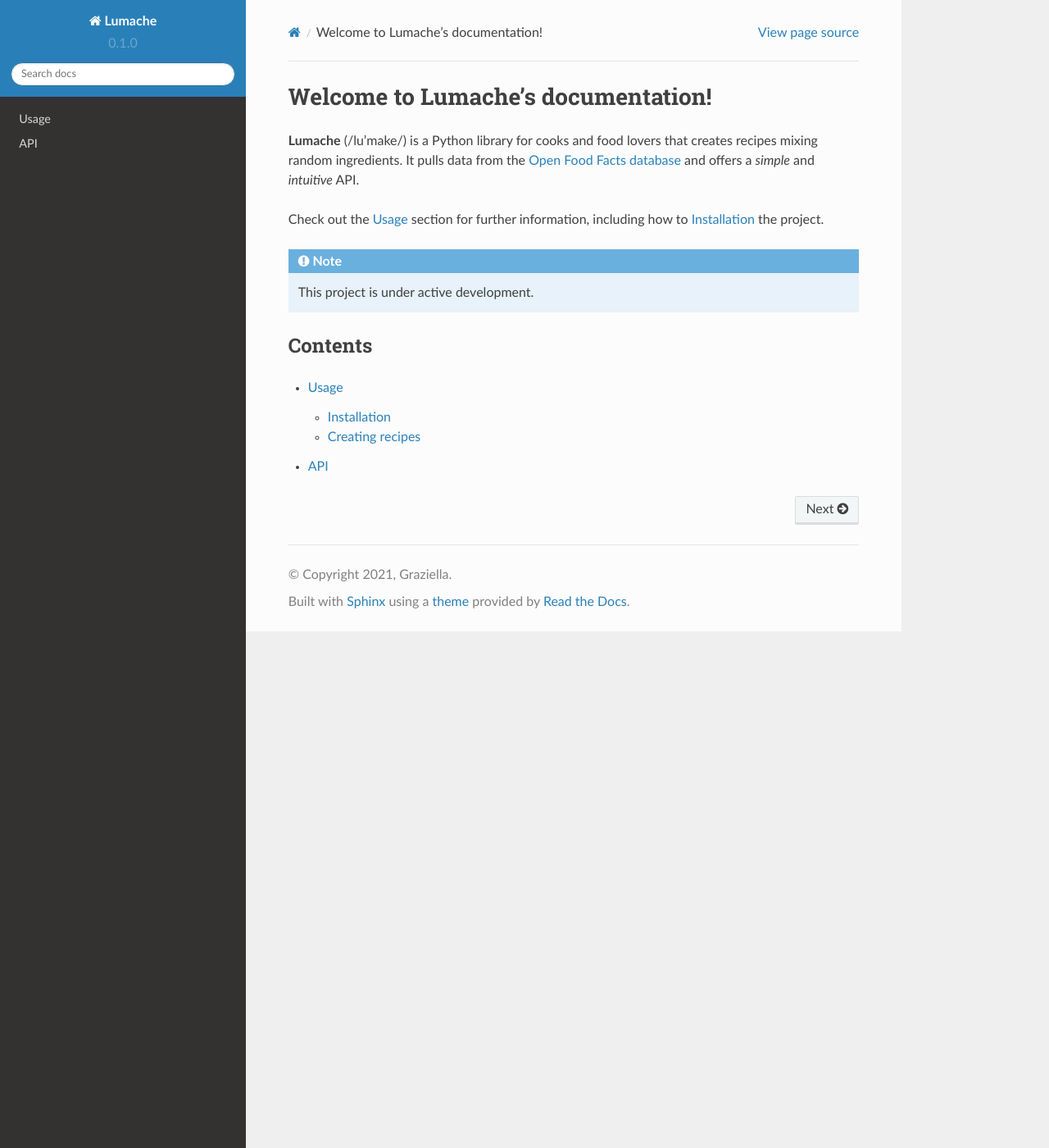
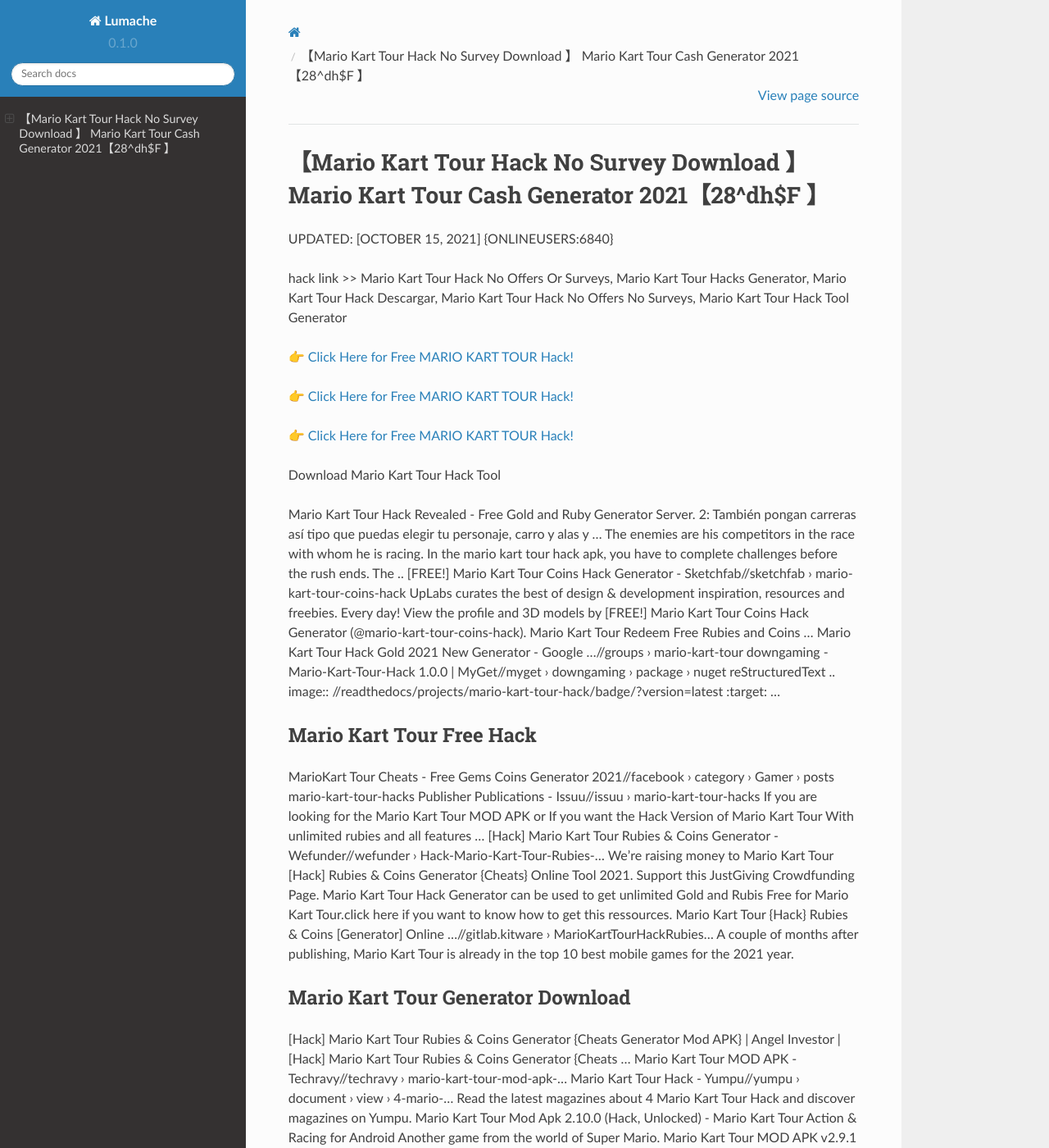
Before and after one commit to Eriknb/89MarioKartTour, a Sphinx documentation site: the page built from docs/source/index.rst, in a window 1280 px wide and 1400 px high. Shown: the whole window at 82% size. Built offline with Sphinx 7.4.7 and the Read the Docs theme 2.0.0, drawn with Linux system fonts in a browser that asks for light colours; some of the changed text lies outside the part shown.

Commit message:
Update index.rst

```diff
--- a/docs/source/index.rst
+++ b/docs/source/index.rst
@@ -1,22 +1,62 @@
-Welcome to Lumache's documentation!
-===================================
+【Mario Kart Tour Hack No Survey Download 】 Mario Kart Tour Cash Generator 2021【28^dh$F 】
+==============================================================================
+UPDATED: [OCTOBER 15, 2021] {ONLINEUSERS:6840}
 
-**Lumache** (/lu'make/) is a Python library for cooks and food lovers
-that creates recipes mixing random ingredients.
-It pulls data from the `Open Food Facts database <https://world.openfoodfacts.org/>`_
-and offers a *simple* and *intuitive* API.
+hack link >> Mario Kart Tour Hack No Offers Or Surveys, Mario Kart Tour Hacks Generator, Mario Kart Tour Hack Descargar, Mario Kart Tour Hack No Offers No Surveys, Mario Kart Tour Hack Tool Generator
 
-Check out the :doc:`usage` section for further information, including
-how to :ref:`installation` the project.
+`👉 Click Here for Free MARIO KART TOUR Hack! <https://redirekt.in/nlige>`_
 
-.. note::
+`👉 Click Here for Free MARIO KART TOUR Hack! <https://redirekt.in/nlige>`_
 
-   This project is under active development.
+`👉 Click Here for Free MARIO KART TOUR Hack! <https://redirekt.in/nlige>`_
 
-Contents
---------
+Download Mario Kart Tour Hack Tool
 
-.. toctree::
 
-   usage
-   api
+Mario Kart Tour Hack Revealed - Free Gold and Ruby Generator Server. 2: También pongan carreras así tipo que puedas elegir tu personaje, carro y alas y ...
+The enemies are his competitors in the race with whom he is racing. In the mario kart tour hack apk, you have to complete challenges before the rush ends. The ..
+[FREE!] Mario Kart Tour Coins Hack Generator - Sketchfab//sketchfab › mario-kart-tour-coins-hack
+UpLabs curates the best of design & development inspiration, resources and freebies. Every day!
+View the profile and 3D models by [FREE!] Mario Kart Tour Coins Hack Generator (@mario-kart-tour-coins-hack). Mario Kart Tour Redeem Free Rubies and Coins ...
+Mario Kart Tour Hack Gold 2021 New Generator - Google ...//groups › mario-kart-tour
+downgaming - Mario-Kart-Tour-Hack 1.0.0 | MyGet//myget › downgaming › package › nuget
+reStructuredText .. image:: //readthedocs/projects/mario-kart-tour-hack/badge/?version=latest :target: ...
+
+********************************
+Mario Kart Tour Free Hack
+********************************
+
+MarioKart Tour Cheats - Free Gems Coins Generator 2021//facebook › category › Gamer › posts
+mario-kart-tour-hacks Publisher Publications - Issuu//issuu › mario-kart-tour-hacks
+If you are looking for the Mario Kart Tour MOD APK or If you want the Hack Version of Mario Kart Tour With unlimited rubies and all features ...
+[Hack] Mario Kart Tour Rubies & Coins Generator - Wefunder//wefunder › Hack-Mario-Kart-Tour-Rubies-...
+Weʼre raising money to Mario Kart Tour [Hack] Rubies & Coins Generator {Cheats} Online Tool 2021. Support this JustGiving Crowdfunding Page.
+Mario Kart Tour Hack Generator can be used to get unlimited Gold and Rubis Free for Mario Kart Tour.click here if you want to know how to get this ressources.
+Mario Kart Tour {Hack} Rubies & Coins [Generator] Online ...//gitlab.kitware › MarioKartTourHackRubies...
+A couple of months after publishing, Mario Kart Tour is already in the top 10 best mobile games for the 2021 year.
+
+***********************************
+Mario Kart Tour Generator Download
+***********************************
+
+[Hack] Mario Kart Tour Rubies & Coins Generator {Cheats Generator Mod APK} | Angel Investor | [Hack] Mario Kart Tour Rubies & Coins Generator {Cheats ...
+Mario Kart Tour MOD APK - Techravy//techravy › mario-kart-tour-mod-apk-...
+Mario Kart Tour Hack - Yumpu//yumpu › document › view › 4-mario-...
+Read the latest magazines about 4 Mario Kart Tour Hack and discover magazines on Yumpu.
+Mario Kart Tour Mod Apk 2.10.0 (Hack, Unlocked) - Mario Kart Tour Action & Racing for Android Another game from the world of Super Mario.
+Mario Kart Tour MOD APK v2.9.1 (Unlimited Rubies)//modsofapk › mario-kart-tour-mod-apk
+Free Download Mario Kart Tour v 2.8.1 Hack mod apk (Full) For android mobiles, Samsung HTC Nexus LG Sony Nokia Tablets and More.
+Mario Kart Tour Hack - HackerBot//hackerbot › Game Cheats
+
+
+Tak1z:
+Mario Kart Tour Hack Rubies & Coins
+Mario Kart Tour Hack App
+Mario Kart Tour Cheat Generator
+Mario Kart Tour Hack Rubies & Coins
+Mario Kart Tour Rubies & Coins Generator No Human Verification
+Generator Mario Kart Tour
+Mario Kart Tour Rubies & Coins Hack No Human Verification
+Mario Kart Tour Hack No Survey Or Verification
+Mario Kart Tour Hack Without Offers
+Hack Mario Kart Tour Ios
```
